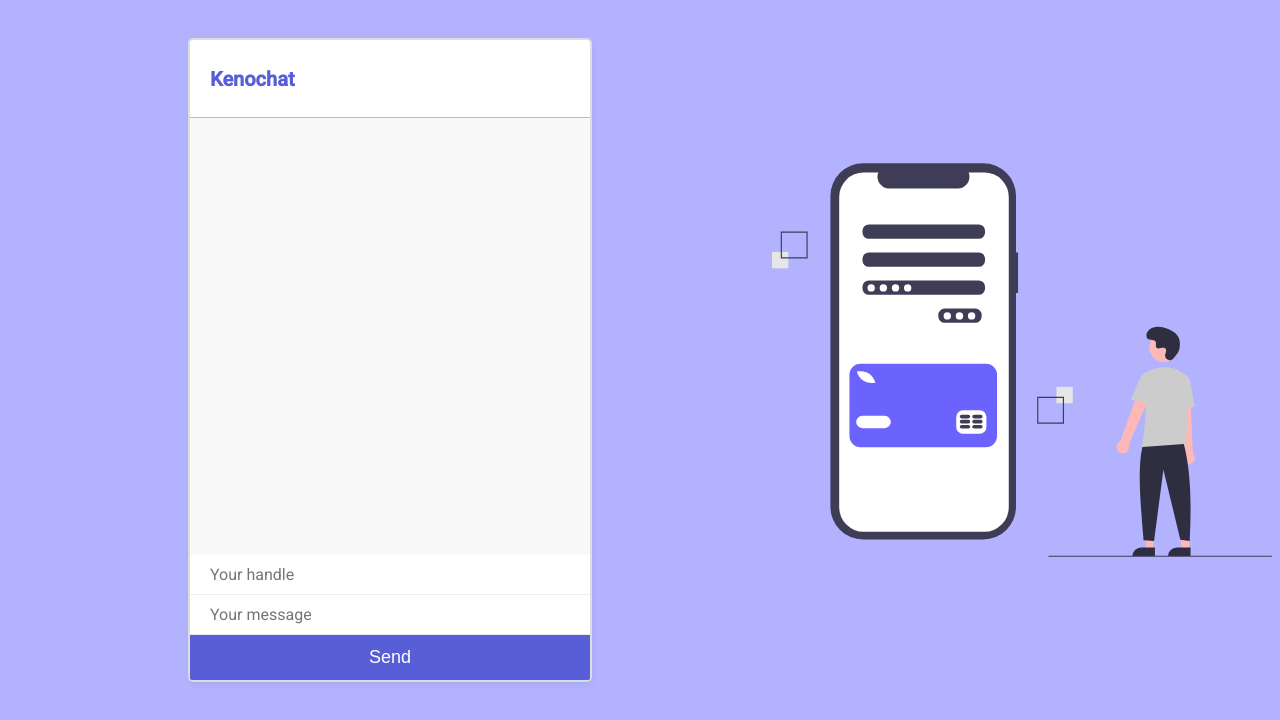
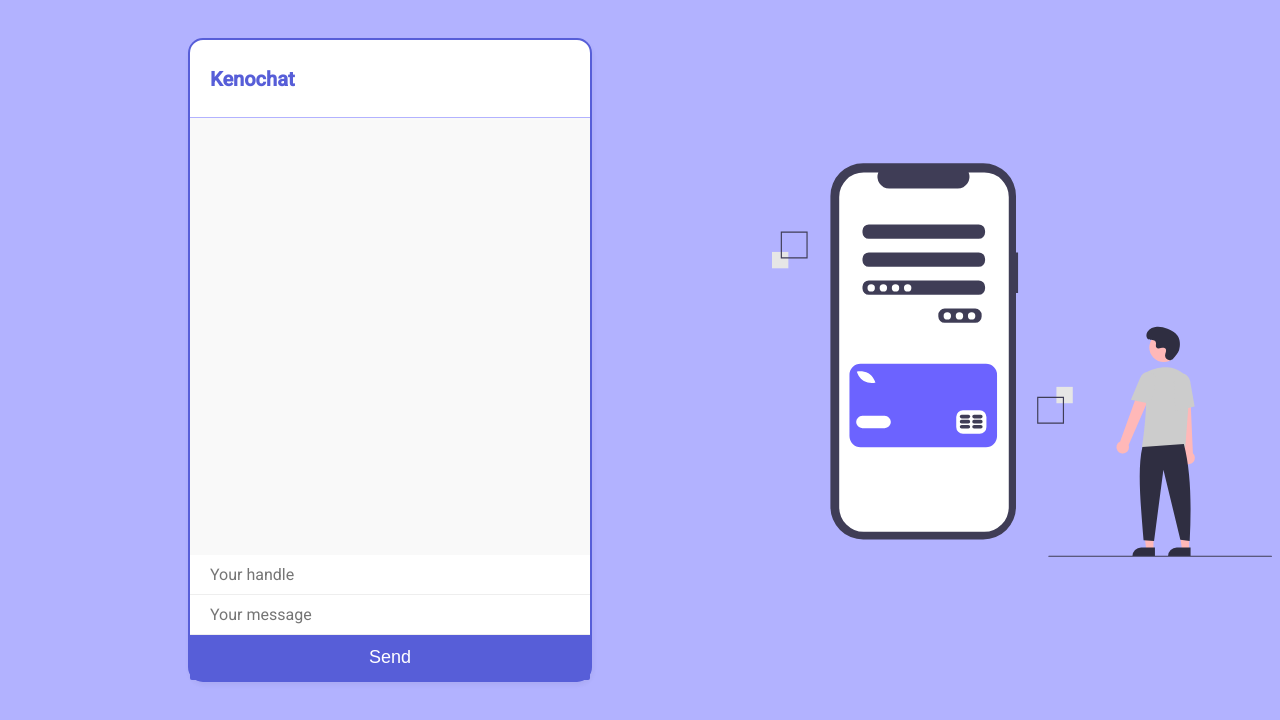
Before and after one commit to kenogit78/kenochat-socket.io, a website: page public/index.html in a window 1280 px wide. Drawn offline with nearby package versions, Linux system fonts and the light colour scheme; no server answers.

Commit message:
edit for deployment

```diff
--- a/package.json
+++ b/package.json
@@ -4,7 +4,7 @@
   "description": "a simple chat app",
   "main": "index.js",
   "scripts": {
-    "start": "npm start",
+    "start": "node index.js",
     "test": "echo \"Error: no test specified\" && exit 1"
   },
   "author": "Paul Keno",
--- a/public/styles.css
+++ b/public/styles.css
@@ -29,9 +29,9 @@
     height: 80vh;
     /* padding: 4em 7em ; */
     margin: 30px auto;
-    border: 2px solid #ddd;
+    border: 2px solid #575ed8;
     box-shadow: 1px 3px 5px rgba(0,0,0,0.05);
-    border-radius: 5px;
+    border-radius: 15px;
 }
 
 #chat-window{
```
Also changed, not shown: public/mobile.png (added), 1 other file.
